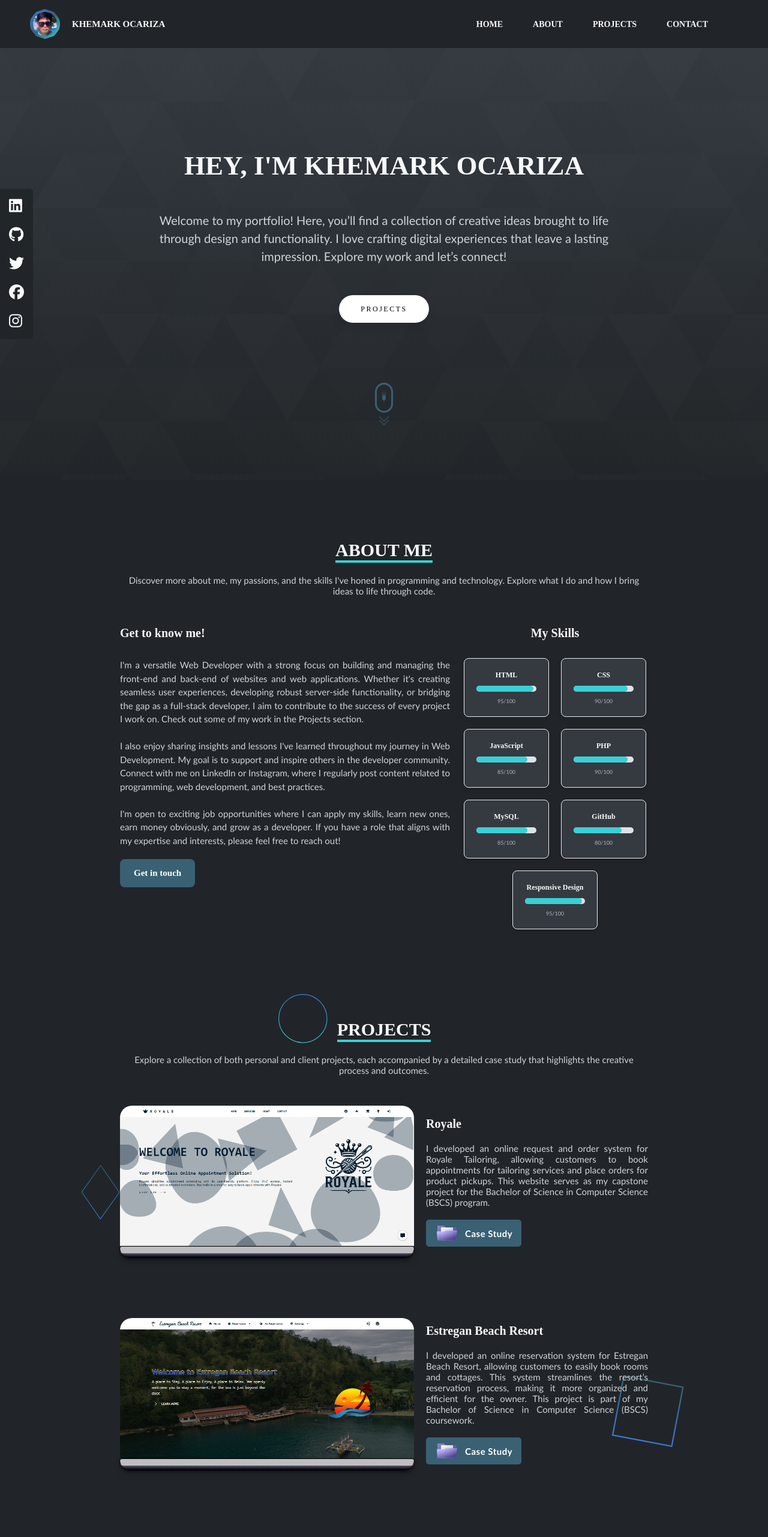
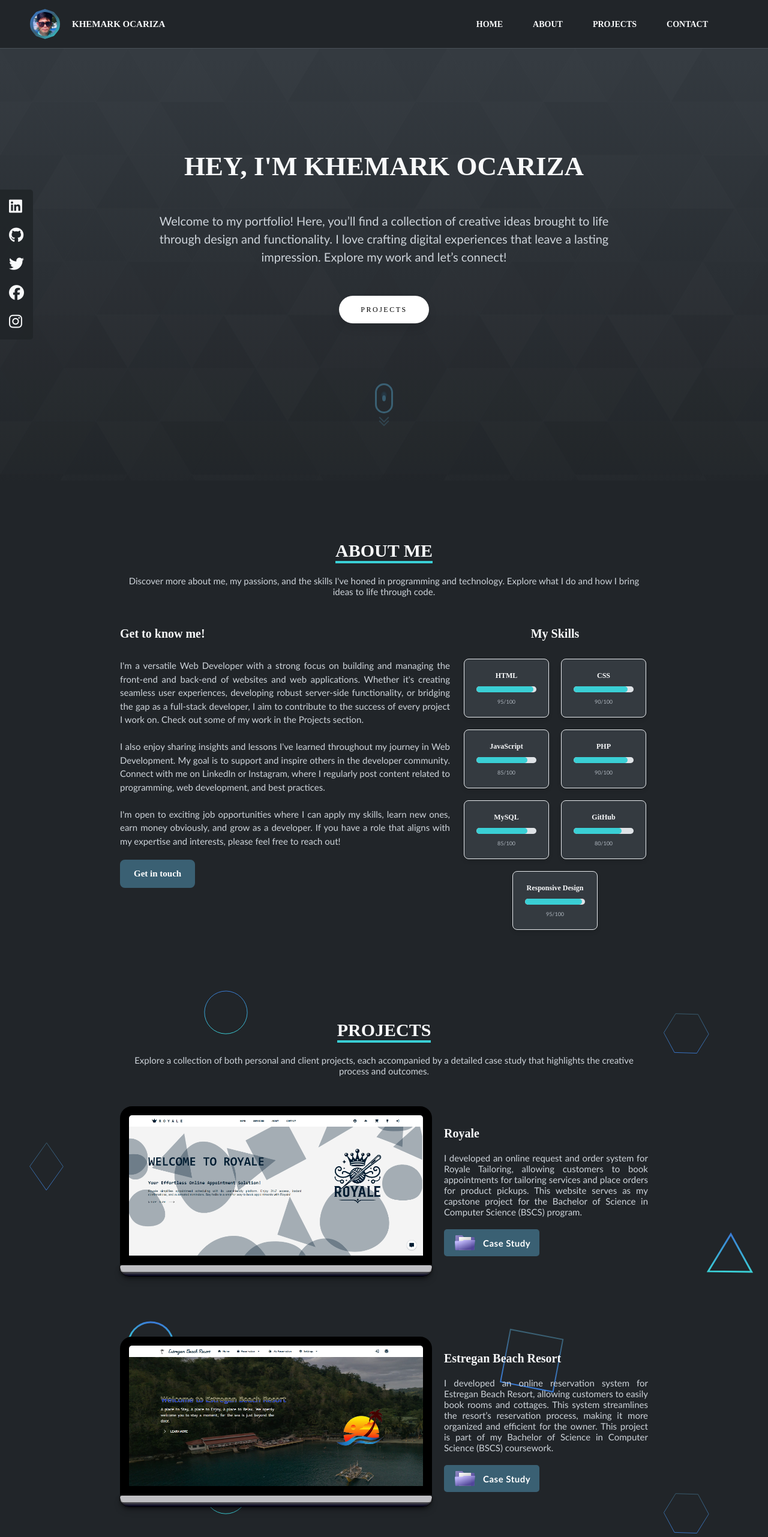
Before and after one commit to Faithan/Portfolio, a PHP site: page / in a window 1280 px wide. Shown: the whole page at 60% size. Before the commit the page ends 2454 px from the top, so only its background shows below. Run offline with PHP 8.4, Linux system fonts and the light colour scheme; some web fonts are replaced.

Commit message:
nav updated

```diff
--- a/css/main.css
+++ b/css/main.css
@@ -113,6 +113,7 @@ nav {
     align-items: center;
     top: 0;
     z-index: 1000;
+    border-bottom: 1px solid var(--color7);
 }
 
 .image-container {
@@ -798,7 +799,7 @@ main .home {
 .laptop-container img {
     max-width: 490px;
     width: 490px;
-    border: 15px solid blackupda;
+    border: 15px solid black;
     border-top-left-radius: 20px;
     border-top-right-radius: 20px;
 }
```
